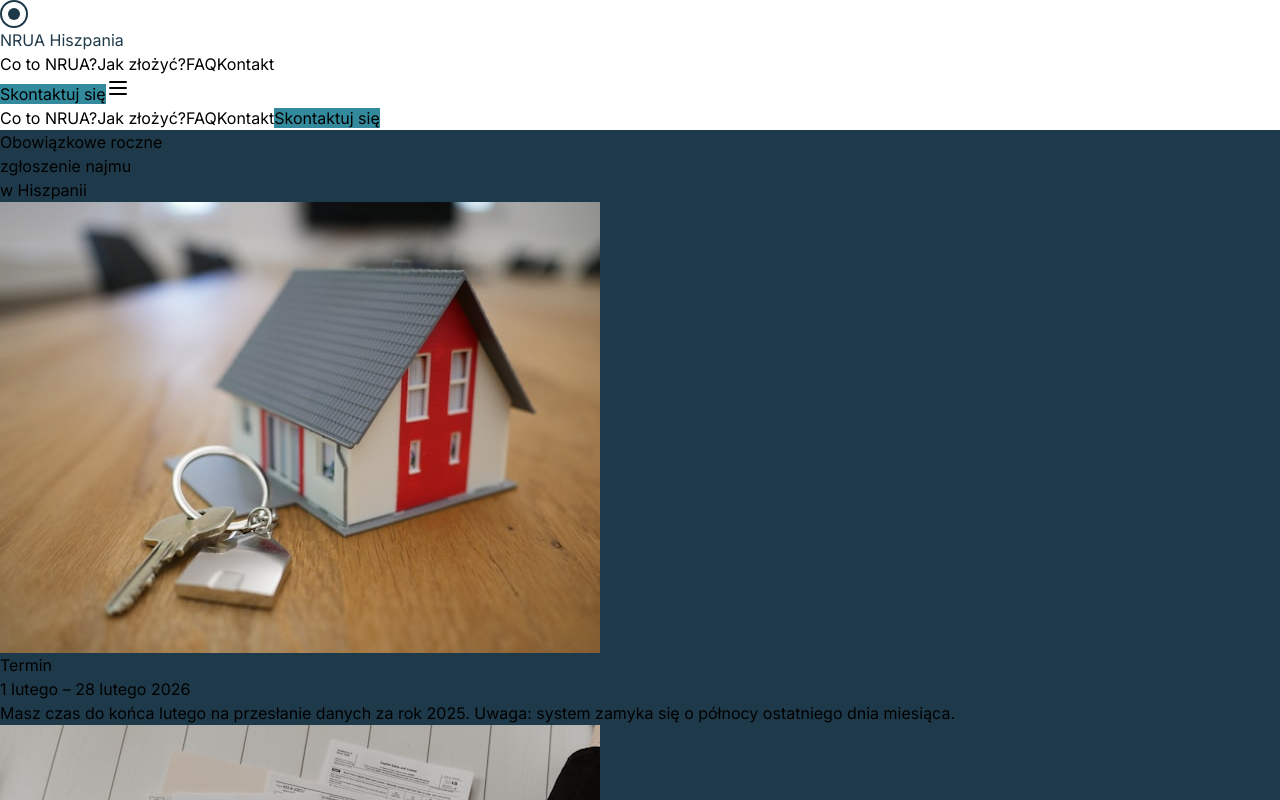
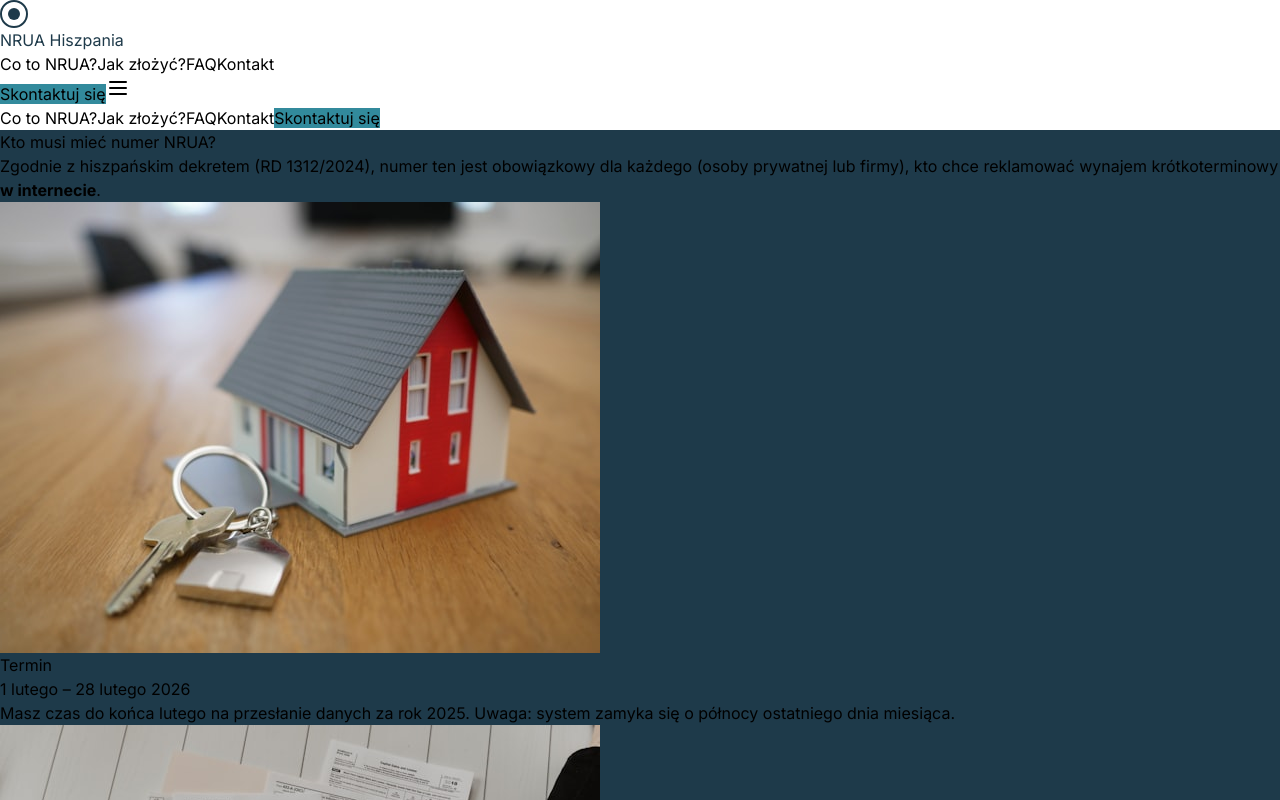
Before and after one commit to RENDIASRURIas/nruaHiszpania, a React (Vite) app: page / in a window 1280 px wide. Shown: the top 800 px of the page. Built offline with nearby package versions, Linux system fonts and the light colour scheme.

Commit message:
Update hero: new title text with styled question and bold 'w internecie'
Co-Authored-By: polskagrupa1@outlook.es <2210070540024@student.unbrah.ac.id>

```diff
--- a/src/App.tsx
+++ b/src/App.tsx
@@ -341,10 +341,13 @@ function App() {
       </nav>
 
       <section id="hero" className="relative bg-brand pt-20 overflow-hidden">
-        <div className="max-w-7xl mx-auto px-6 lg:px-8 pt-16 sm:pt-24 pb-12">
-          <h1 className="text-3xl sm:text-5xl lg:text-6xl font-bold text-white leading-tight tracking-tight animate-fade-in">
-            Obowiązkowe roczne<br />zgłoszenie najmu<br />w Hiszpanii<span className="animate-blink">_</span>
+        <div className="max-w-7xl mx-auto px-6 lg:px-8 pt-16 sm:pt-24 pb-12 text-center">
+          <h1 className="text-3xl sm:text-5xl lg:text-6xl font-bold text-brand-accent leading-tight tracking-tight animate-fade-in mb-6">
+            Kto musi mieć numer NRUA?
           </h1>
+          <p className="text-lg sm:text-xl lg:text-2xl text-white/90 max-w-4xl mx-auto leading-relaxed">
+            Zgodnie z hiszpańskim dekretem (RD 1312/2024), numer ten jest obowiązkowy dla każdego (osoby prywatnej lub firmy), kto chce reklamować wynajem krótkoterminowy <strong className="text-white font-bold">w internecie</strong>.
+          </p>
         </div>
         <div className="absolute top-24 right-8 w-24 h-24 dot-grid hidden lg:block" />
         <div className="max-w-7xl mx-auto px-6 lg:px-8 pb-16 pt-8">
```
